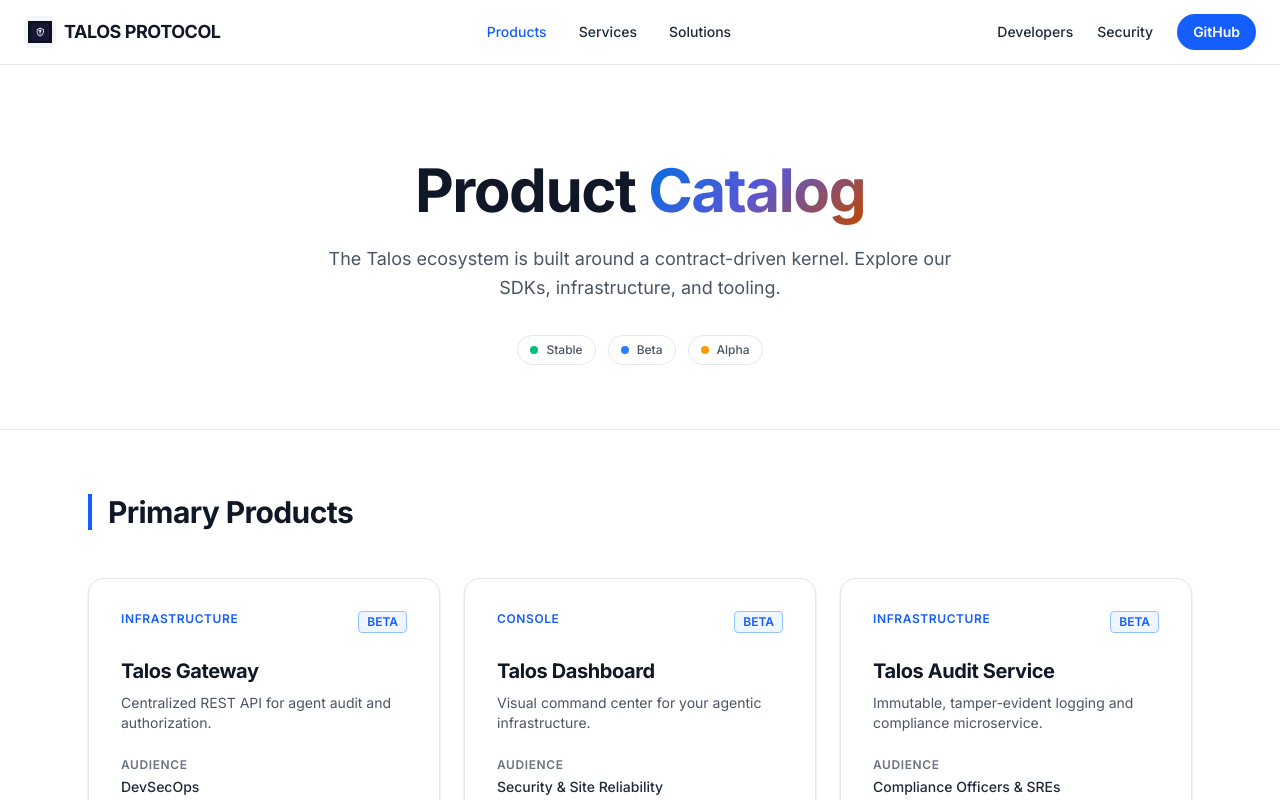
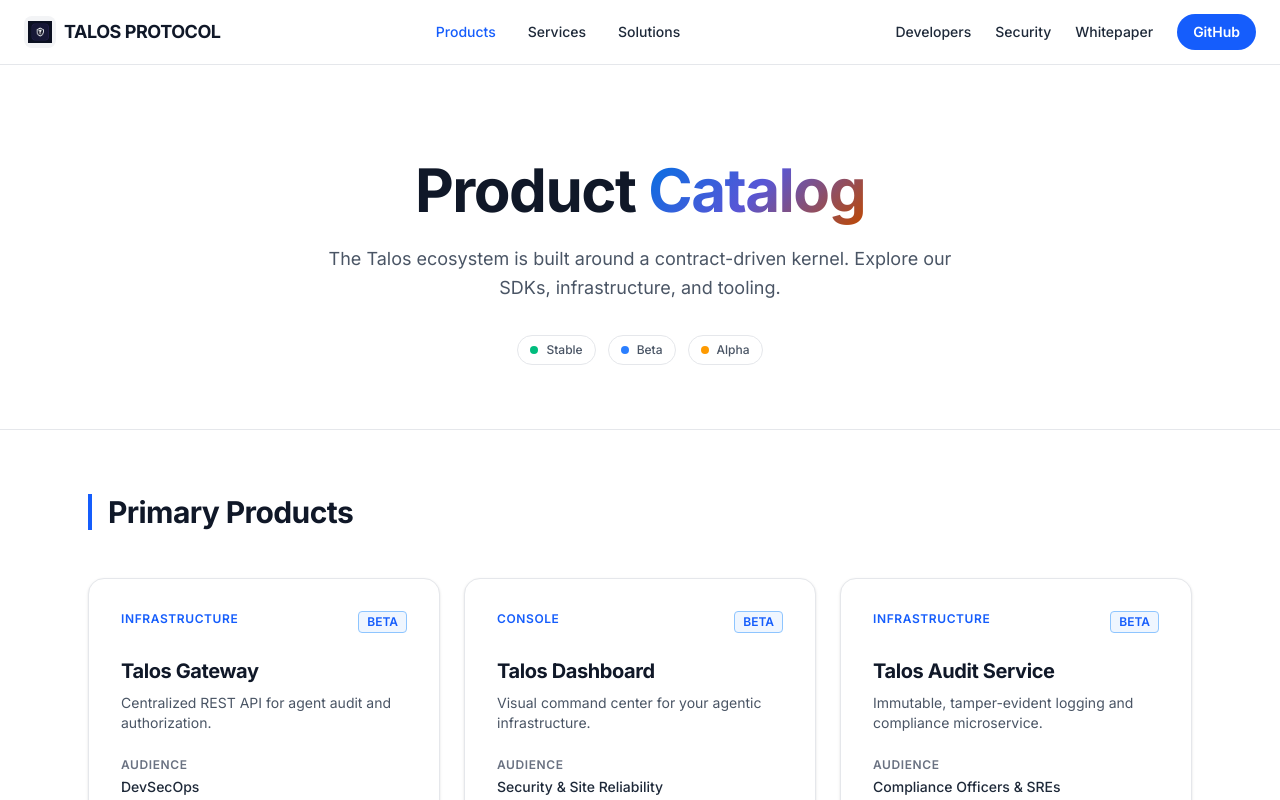
Before and after one commit to talosprotocol/talos-site, a Next.js app: page /products in a window 1280 px wide. Shown: the top 800 px of the page. Built offline with nearby package versions, Linux system fonts and the light colour scheme.

Commit message:
feat: link whitepaper in navbar and footer

```diff
--- a/src/app/page.tsx
+++ b/src/app/page.tsx
@@ -29,6 +29,9 @@ export default function Home() {
              <Link href="https://github.com/talosprotocol/talos" className="text-sm text-slate-500 hover:text-slate-900">
               GitHub
             </Link>
+             <Link href="https://github.com/talosprotocol/talos/blob/main/docs/WHITEPAPER.md" className="text-sm text-slate-500 hover:text-slate-900">
+              Whitepaper
+            </Link>
             <Link href="/security/disclosure" className="text-sm text-slate-500 hover:text-slate-900">
               Security
             </Link>
--- a/src/app/products/page.tsx
+++ b/src/app/products/page.tsx
@@ -124,6 +124,9 @@ export default function ProductsPage() {
               <Link href="https://github.com/talosprotocol/talos" className="text-sm text-gray-500 hover:text-blue-600 transition-colors">
                GitHub
              </Link>
+             <Link href="https://github.com/talosprotocol/talos/blob/main/docs/WHITEPAPER.md" className="text-sm text-gray-500 hover:text-blue-600 transition-colors">
+               Whitepaper
+             </Link>
              <Link href="https://github.com/talosprotocol/talos/wiki" className="text-sm text-gray-500 hover:text-blue-600 transition-colors">
                Docs
              </Link>
--- a/src/components/Navbar.tsx
+++ b/src/components/Navbar.tsx
@@ -19,6 +19,7 @@ export function Navbar() {
   const rightLinks = [
     { href: '/developers', label: 'Developers' },
     { href: '/security', label: 'Security' },
+    { href: 'https://github.com/talosprotocol/talos/blob/main/docs/WHITEPAPER.md', label: 'Whitepaper' },
   ];
 
   return (
```
Lines whose indentation alone changed are shown as unchanged.
